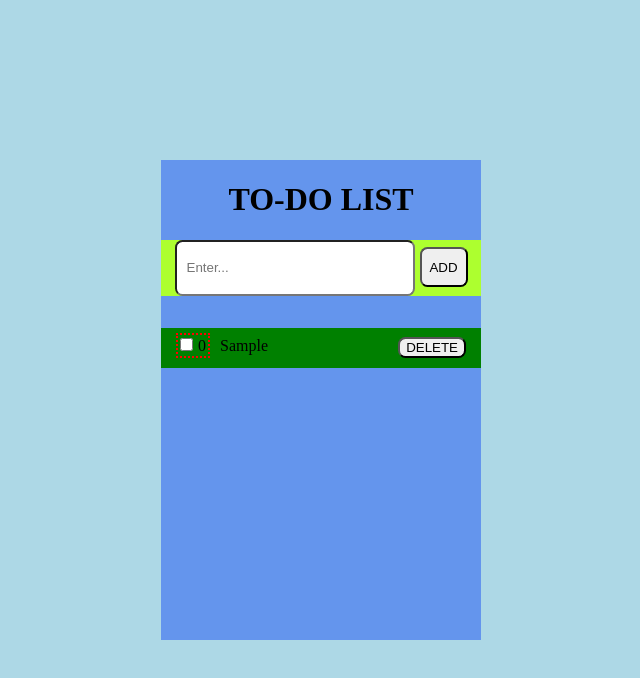
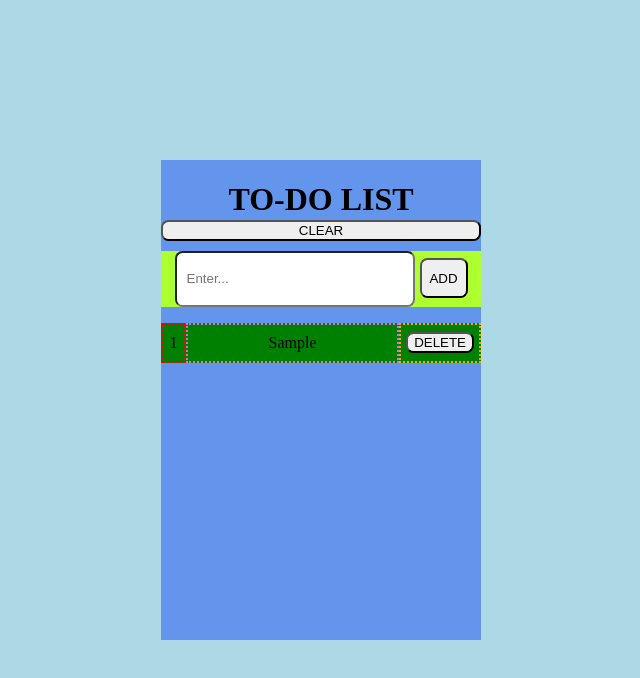
Before and after one commit to illdoodle/notes-project, a React (Vite) app: page / in a window 1280 px wide. Both pictures are taken after typing "Sample" into the empty fields and a click on the button "ADD". Shown: the top 678 px of the page, without its empty margins (319-959 px from the left). Built offline with nearby package versions, Linux system fonts and the light colour scheme; the HTML template or start-up script is replaced by a standard one.

Commit message:
кнопка очистки, временное решение пометки "выполнено"

```diff
--- a/src/components/Notes.tsx
+++ b/src/components/Notes.tsx
@@ -5,24 +5,28 @@ import NotesItem from './NotesItem';
 function Notes() {
   const jsonNotes = localStorage.getItem('notes');
   const [notes, setNotes] = useState(jsonNotes ? JSON.parse(jsonNotes) : []);
-  let newNotes = notes;
 
-  function addNote(e:any, element:any){
-    e.preventDefault();
+  function addNote(element:any){
+    let newNotes = notes;
     for (let i = 0; i < newNotes.length; i++) {
       newNotes[i].id++;
     }
-    setNotes([{id: 0, text: element.value.trim() ? element.value : 'очень странная заметка...'}, ...notes]);
+    setNotes([{id: 1, text: element.value.trim() ? element.value : newNotes.length + 1, completed: false}, ...newNotes]);
     element.value = '';
   }
 
-  function removeNote(e:any, note:any) {
-    e.preventDefault();
-    newNotes.splice(note.id, 1);
-    for (let i = note.id; i < newNotes.length; i++) {
+  function removeNote(note:any) {
+    let newNotes = notes;
+    newNotes.splice(note.id - 1, 1);
+    for (let i = note.id - 1; i < newNotes.length; i++) {
       newNotes[i].id--;
     }
     setNotes([...newNotes]);
+  }
+
+  function setComplete(note:any){
+    note.completed = !note.completed;
+    setNotes([...notes]);
   }
 
   useEffect(() => {
@@ -33,15 +37,18 @@ function Notes() {
     <div className={styles.root}>
         <div className={styles.header}>
           <h1>TO-DO LIST</h1>
+          <div className={styles.clear}>
+            <button onClick={() => setNotes([])}>CLEAR</button>
+          </div>
         </div>
         <div className={styles.input}>
-          <input type="text" placeholder='Enter...' className={styles.enter} id="notes-enter"
-            onKeyDown={(e) => {e.code == 'Enter' ? addNote(e, document.querySelector('#notes-enter')) : true}}
+          <input type="text" maxLength={50} placeholder='Enter...' className={styles.enter} id="notes-enter"
+            onKeyDown={(e) => {e.code == 'Enter' ? addNote(document.querySelector('#notes-enter')) : true}}
           />
-          <button className={styles.addBtn} onClick={(e) => {addNote(e, document.querySelector('#notes-enter'))}}>ADD</button>
+          <button className={styles.addBtn} onClick={() => {addNote(document.querySelector('#notes-enter'))}}>ADD</button>
         </div>
         <div className={styles.list}>
-          {notes.map((note:any) => <NotesItem delete={removeNote} key={note.id} note={note}/>)}
+          {notes.map((note:any) => <NotesItem delete={removeNote} check={setComplete} key={note.id} note={note}/>)}
         </div>
     </div>
   )
--- a/src/components/NotesItem.tsx
+++ b/src/components/NotesItem.tsx
@@ -3,14 +3,15 @@ import styles from '../styles/note.module.css';
 function NotesItem(props:any) {
   return (
     <div className={styles.note}>
-      <div className={styles.text}>
-        <span className={styles.noteId}>
-          <input type="checkbox" className={styles.checkbox}/>
-          {props.note.id}
-        </span>
-        {props.note.text}
+      <div className={styles.id}>
+        <span>{props.note.id}</span>
       </div>
-      <button className={styles.deleteBtn} onClick={(e) => {props.delete(e, props.note)}}>DELETE</button>
+      <div className={`${styles.text} ${props.note.completed ? styles.completed : ''}`} onClick={() => {props.check(props.note)}}>
+        <span id='text'>{props.note.text}</span>
+      </div>
+      <div className={styles.deleteBtn}>
+        <button onClick={() => {props.delete(props.note)}}>DELETE</button>
+      </div>
     </div>
   )
 }
--- a/src/styles/note.module.css
+++ b/src/styles/note.module.css
@@ -2,24 +2,46 @@
     background: green;
     height: 2.5em;
     align-content: center;
+
+    display: flex;
+    flex-direction: row;
+    align-items: center;
+}
+
+.id {
+    flex: 0 0 auto;
+    width: 25px;
+    height: 100%;
+    float: left;
+    box-sizing: border-box;
+    align-content: center;
+    border: 2px dotted red;
 }
 
 .text {
+    flex: 1;
+    height: 100%;
     float: left;
-    margin-left: 15px;
+    box-sizing: border-box;
+    align-content: center;
+    overflow: hidden;
+    cursor: pointer;
+    border: 2px dotted orchid;
+    user-select: none;
 }
 
 .deleteBtn {
+    flex: 0 0 auto;
+    height: 100%;
     float: right;
-    margin-right: 15px;
+    box-sizing: border-box;
+    align-content: center;
+    padding: 0px 5px 0px 5px;
+    border: 2px dotted orange;
 }
 
-.noteId {
-    padding: 2px;
-    border: 2px dotted red;
-    margin-right: 10px;
+.completed {
+    text-decoration: line-through;
+    text-decoration-color: red;
+    text-decoration-style: wavy;
 }
-
-.checkbox {
-    margin-right: 5px;
-}
--- a/src/styles/notes.module.css
+++ b/src/styles/notes.module.css
@@ -4,6 +4,15 @@
     left: 50%;
     background-color: cornflowerblue;
     text-align: center;
+}
+
+.clear {
+    margin-top: -20px;
+    margin-bottom: 10px;
+}
+
+.clear button {
+    width: 100%;
 }
 
 .input {
@@ -23,5 +32,5 @@
 }
 
 .list {
-    margin-top: 10%;
+    margin-top: 5%;
 }
```
